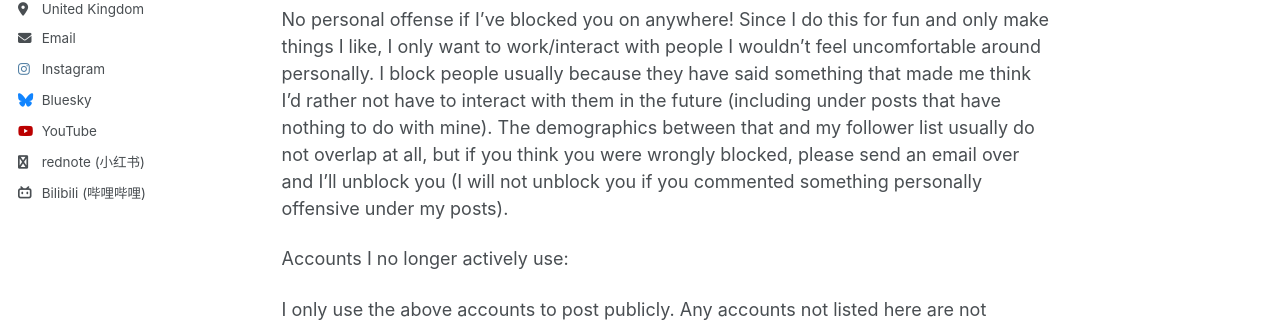
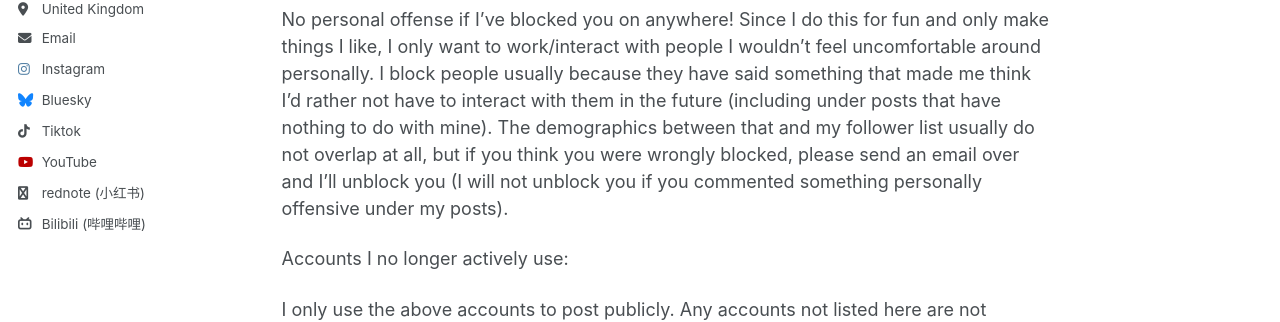
Before and after one commit to ku-storage/ku-storage.github.io, a Jekyll site: the page built from _pages/about.md, in a window 1280 px wide. Shown: the part 378-700 px from the top of the page. Built offline with Jekyll 4.4.1, drawn with Linux system fonts in a browser that asks for light colours.

Commit message:
Update _config.yml

```diff
--- a/_config.yml
+++ b/_config.yml
@@ -66,7 +66,7 @@ author:
   pinterest        : # Username
   soundcloud       : # Username
   steam            : # Username
-  telegram         : # URL
+  tiktok         : "@ku_storage"
   tumblr           : # Username
   vine             : # Username
   rednote            : "64d762c8000000000100cec3"
```
